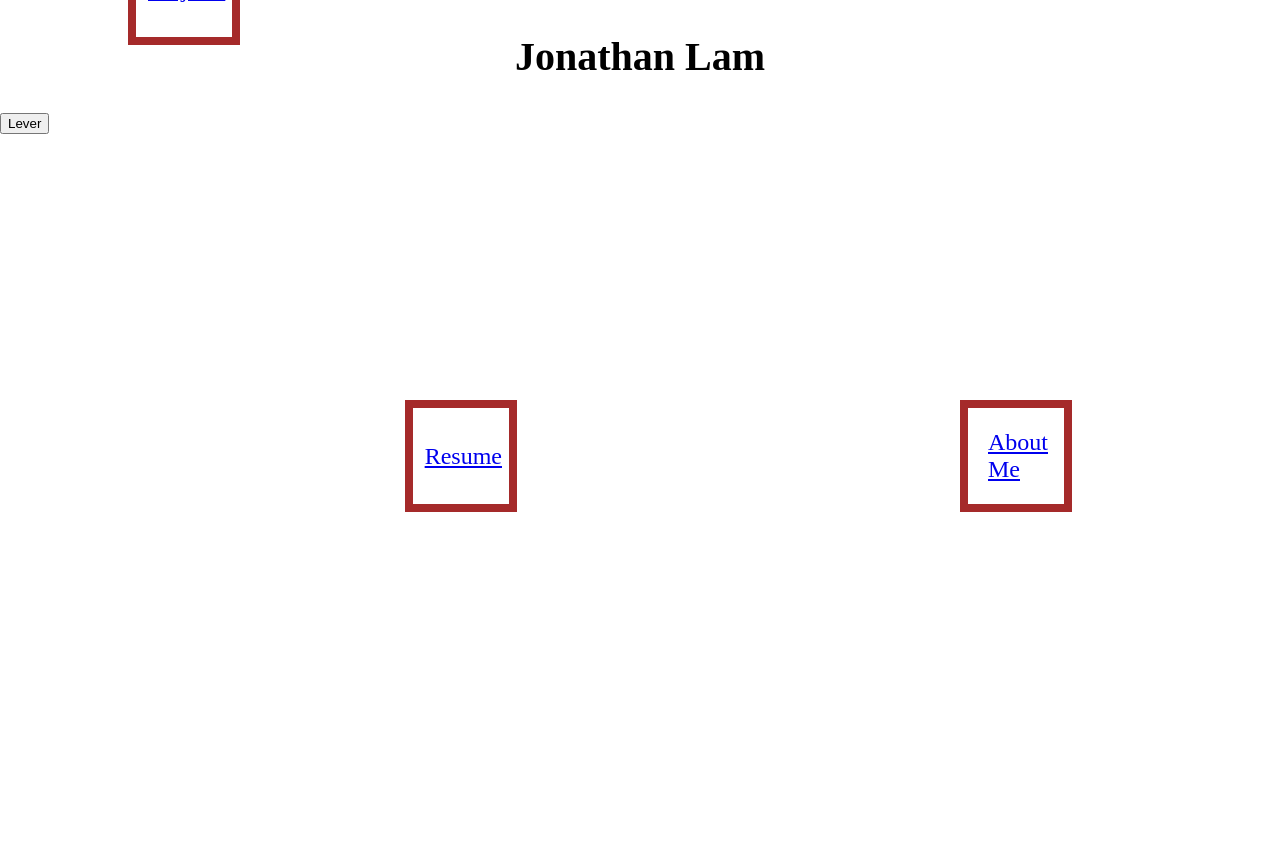
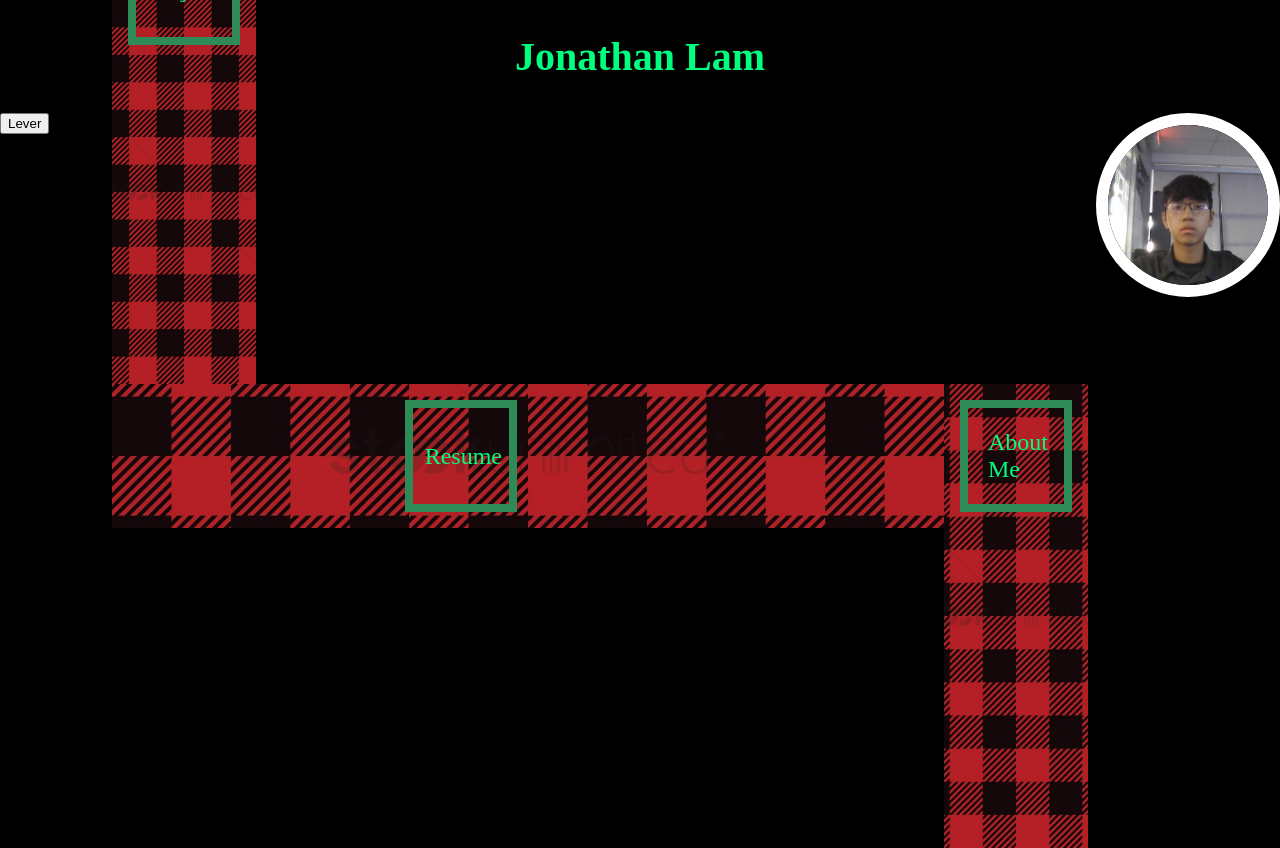
Before and after one commit to jlam303/portfolio, a plain HTML site: page index.html in a window 1280 px wide. Before the commit the page ends 800 px from the top, so only its background shows below. Drawn offline with Linux system fonts and the light colour scheme.

Commit message:
Created conveyor belt and proper scaling

```diff
--- a/index.html
+++ b/index.html
@@ -21,10 +21,11 @@
         <a class="links" href="projects.html">Projects</a>
     </div>
     <div id="belt">
-        <div>
-
-        </div>
+            <img id="downBelt1" src="checker.png" alt="">
+            <img id="rightBelt" src="checker.png" alt="">
+            <img id="downBelt2" src="checker.png" alt="">
     </div>
+    <img id="profilePic" src="me.jpg" alt="">
     <button onclick="pauseBelt()">Lever</button>
     <script src="script.js"></script>
 </body>
--- a/style.css
+++ b/style.css
@@ -2,16 +2,20 @@ body{
     margin: 0%;
     padding: 0%;
     overflow: hidden;
+    background-color: black;
 }
 #name{
     text-align: center;
     position: sticky;
     top: 0%;
     font-size: 5vmin;
+    color: springgreen;
 }
 .links{
     font-size: 3vmin;
     padding: 4.5vmin 1.5vmin 4.5vmin 1.5vmin;
+    text-decoration: none;
+    color: springgreen;
 }
 #about{
     padding: 2.8vmin 2.5vmin 2.8vmin 2.5vmin;
@@ -24,7 +28,7 @@ body{
 }
 
 .boxes{
-    border: brown solid 1vmin;
+    border: seagreen solid 1vmin;
     height: 12vmin;
     width: 12vmin;
     position: absolute;
@@ -38,6 +42,34 @@ body{
     justify-content: space-around;
     align-items: center;
 }
+#belt > img{
+    position: absolute;
+    z-index: -1;
+}
+#downBelt1{
+    top: 0%;
+    left: calc(10% - 2vmin);
+    width: 18vmin;
+    height: calc(50% - 2vmin);
+    object-fit: cover;
+    object-position: center;
+}
+#rightBelt {
+    top: calc(50% - 2vmin);
+    left: calc(10% - 2vmin);
+    width: 65%;
+    height: 18vmin;
+    object-fit: cover;
+    object-position: center;
+}
+#downBelt2 {
+    top: calc(50% - 2vmin);
+    left: calc(75% - 2vmin);
+    width: 18vmin;
+    height: calc(60% - 2vmin);
+    object-fit: cover;
+    object-position: center;
+}
 @keyframes boxes{
     0% {left: 10%;}
     50%{left: 75%; top:50%}
@@ -47,3 +79,12 @@ body{
     80% {left: 10%; top: -20%;opacity: 100%;}
     100% {left: 10%; top: 50%;}
 }
+#profilePic{
+    border: 1.5vmin white solid;
+    height: 20vmin;
+    width: 20vmin;
+    object-fit: cover;
+    border-radius: 50%;
+    float: right;
+
+}
```
Also changed, not shown: checker.png (added), me.jpg (added).
